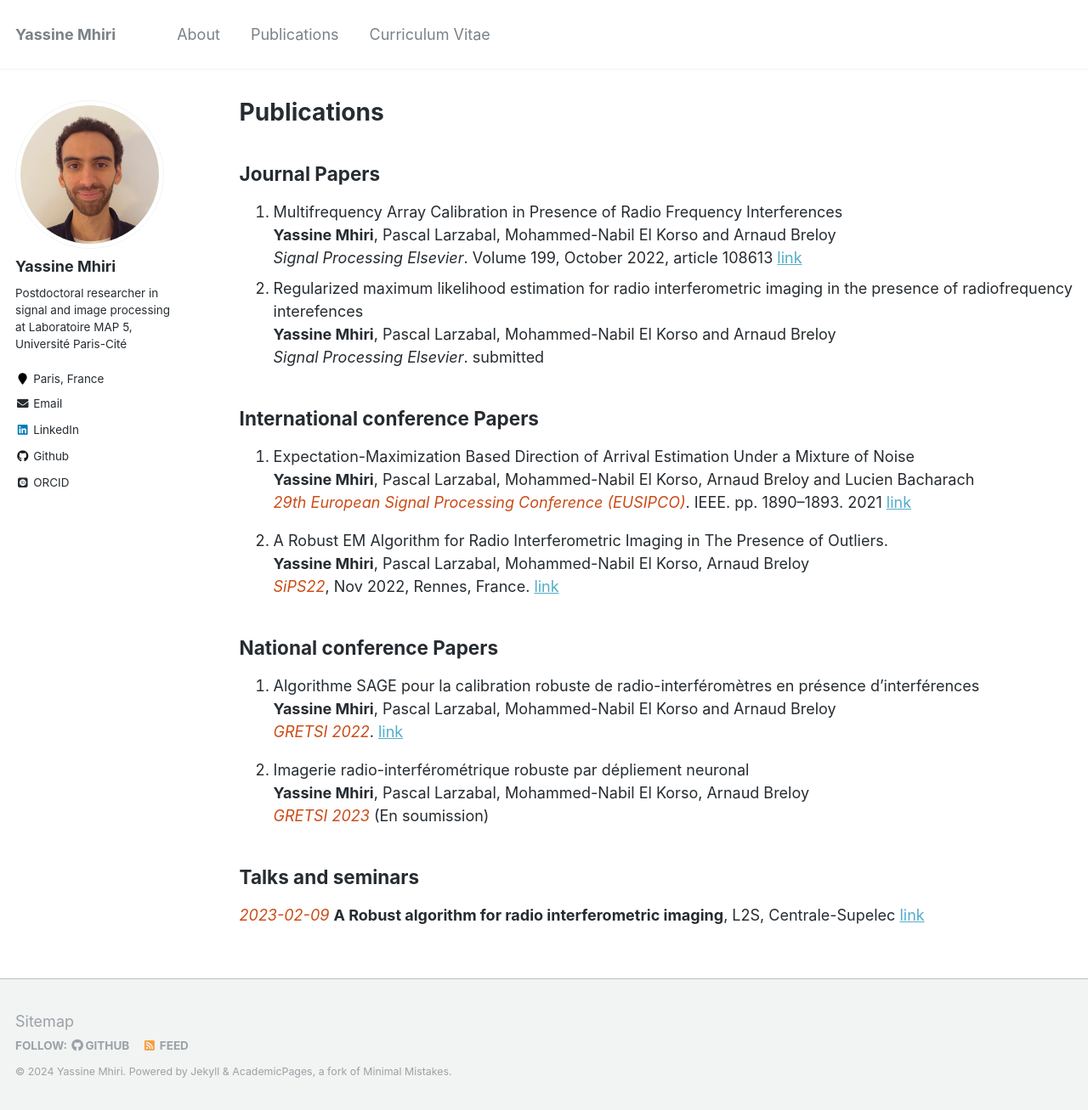
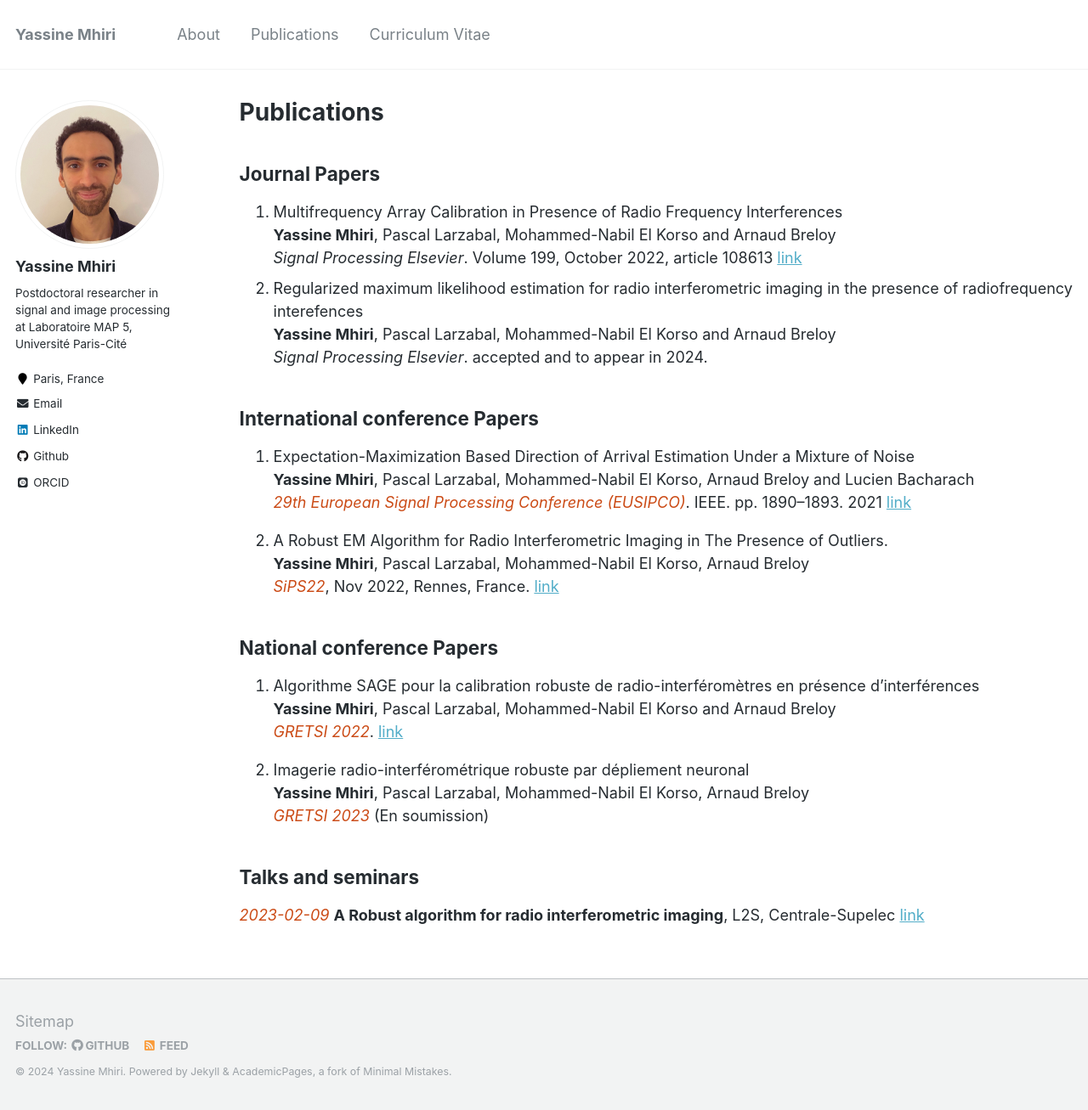
Before and after one commit to y-mhiri/y-mhiri.github.io, a Jekyll site: the page built from _pages/publications.md, in a window 1280 px wide and 1307 px high. Shown: the whole window at 85% size. Built offline with Jekyll 4.4.1, drawn with Linux system fonts in a browser that asks for light colours; some web fonts are replaced.

Commit message:
sp paper accepted

```diff
--- a/_pages/publications.md
+++ b/_pages/publications.md
@@ -23,7 +23,7 @@ author_profile: true
   [link](https://arxiv.org/pdf/2202.07297.pdf)
 2. Regularized maximum likelihood estimation for radio interferometric imaging in the presence of radiofrequency interefences\
   **Yassine Mhiri**, Pascal Larzabal, Mohammed-Nabil El Korso and Arnaud Breloy \
-  *Signal Processing Elsevier*. submitted
+  *Signal Processing Elsevier*. accepted and to appear in 2024.
   <!-- [link](https://www.sciencedirect.com/science/article/pii/S0165168422001530) -->
 
 ## International conference Papers
```
